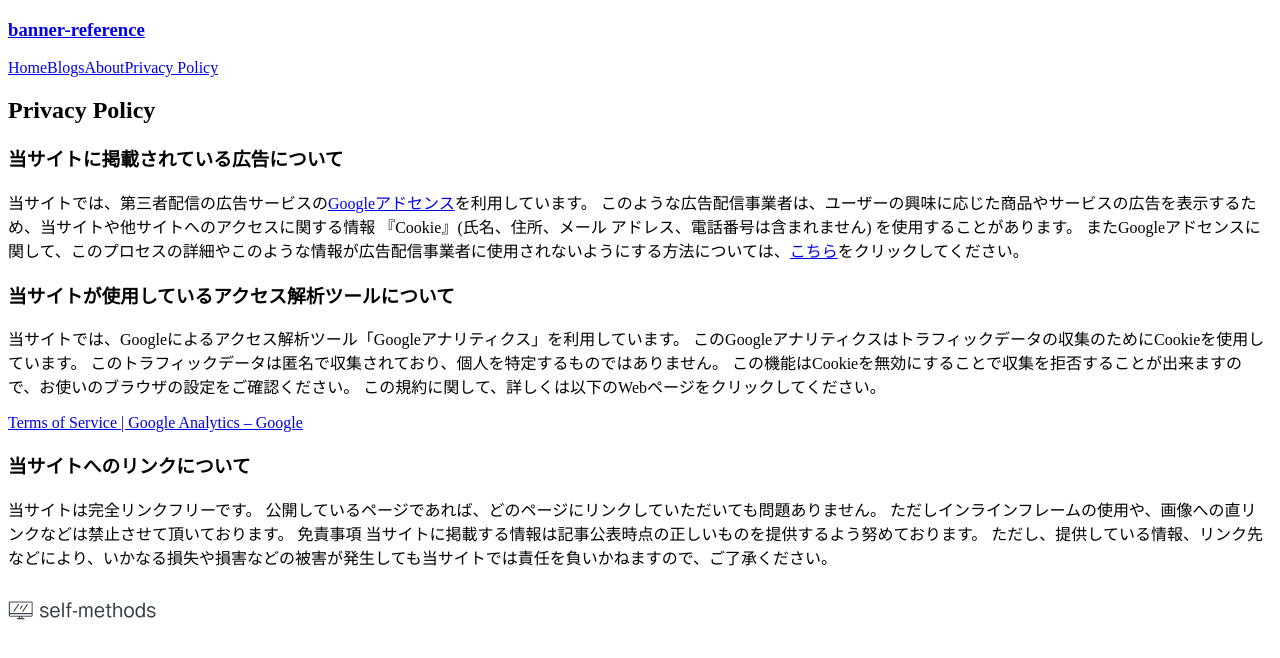
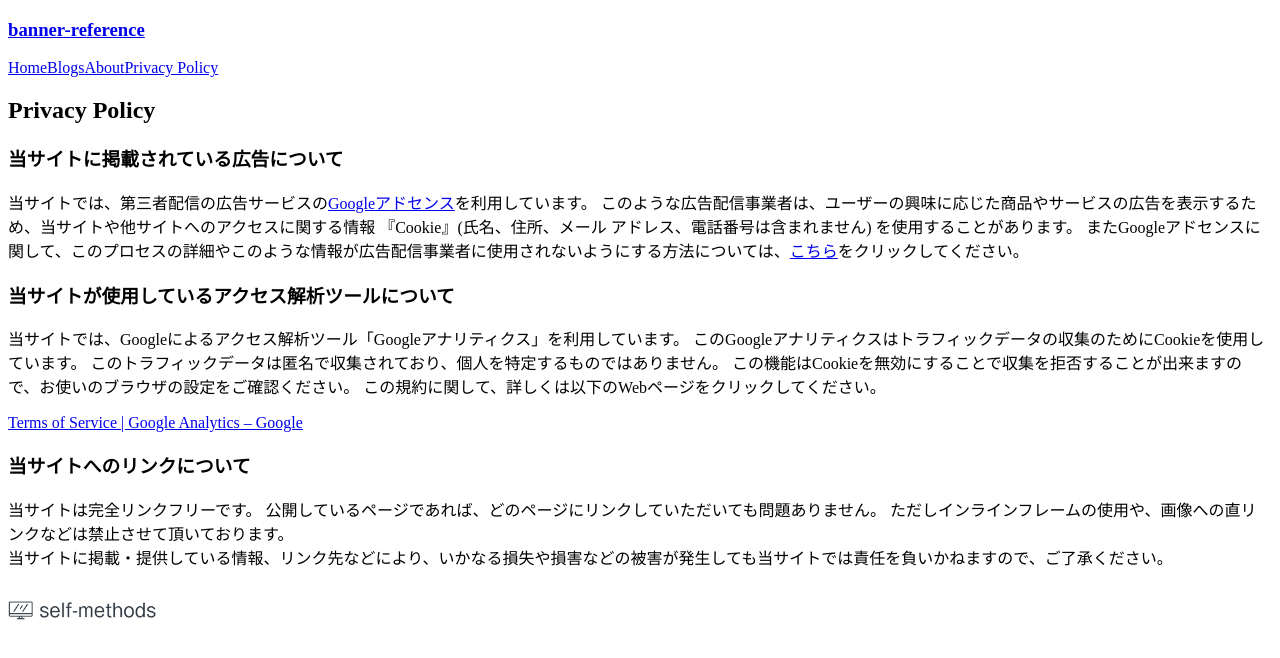
Before and after one commit to tomioka-k/banner-nextjs, a Next.js app: page /privacy-policy in a window 1280 px wide. Shown: the top 658 px of the page. Built offline with nearby package versions, Linux system fonts and the light colour scheme; no server answers.

Commit message:
google tag manager

```diff
--- a/package.json
+++ b/package.json
@@ -14,6 +14,7 @@
     "next": "12.1.0",
     "react": "17.0.2",
     "react-dom": "17.0.2",
+    "react-gtm-module": "^2.0.11",
     "react-infinite-scroller": "^1.2.5",
     "react-loading": "^2.0.3",
     "react-medium-image-zoom": "^4.3.5",
--- a/src/components/Layout.js
+++ b/src/components/Layout.js
@@ -1,9 +1,9 @@
 import Head from "next/head";
+import { Html } from "next/document";
 import Link from "next/link";
 import Image from "next/image";
 
 import Navbar from "./Navbar";
-import Sidebar from "./Sidebar";
 
 export default function Layout({ children, title = "Top" }) {
   return (
--- a/src/pages/_app.js
+++ b/src/pages/_app.js
@@ -1,6 +1,13 @@
 import "tailwindcss/tailwind.css";
+import { useEffect } from "react";
+import TagManager from "react-gtm-module";
+
+const GTM_ID = process.env.NEXT_PUBLIC_GTM_ID;
 
 function MyApp({ Component, pageProps }) {
+  useEffect(() => {
+    TagManager.initialize({ gtmId: GTM_ID });
+  }, []);
   return <Component {...pageProps} />;
 }
 
--- a/src/pages/about.js
+++ b/src/pages/about.js
@@ -19,9 +19,7 @@ export default function About() {
               <p>
                 メールマガジンや広告上で目にするデザインは多数ありますが、自分でいざ作ろうとすると難しいものですよね。
               </p>
-              <p>
-                そんな中で自分も含め沢山の人のお役に立てればと思い作成しました。
-              </p>
+              <p>そんな中で、お役に立てればと思い作成しました。</p>
             </div>
             <Heading3 title={"掲載バナーについて"} />
 
--- a/src/pages/privacy-policy.js
+++ b/src/pages/privacy-policy.js
@@ -64,9 +64,8 @@ export default function PrivacyPolicy() {
                 当サイトは完全リンクフリーです。
                 公開しているページであれば、どのページにリンクしていただいても問題ありません。
                 ただしインラインフレームの使用や、画像への直リンクなどは禁止させて頂いております。
-                免責事項
-                当サイトに掲載する情報は記事公表時点の正しいものを提供するよう努めております。
-                ただし、提供している情報、リンク先などにより、いかなる損失や損害などの被害が発生しても当サイトでは責任を負いかねますので、ご了承ください。
+                <br />
+                当サイトに掲載・提供している情報、リンク先などにより、いかなる損失や損害などの被害が発生しても当サイトでは責任を負いかねますので、ご了承ください。
               </p>
             </div>
           </div>
```
Also changed, not shown: 1 other file (tests, documents, lock files or other folders).
